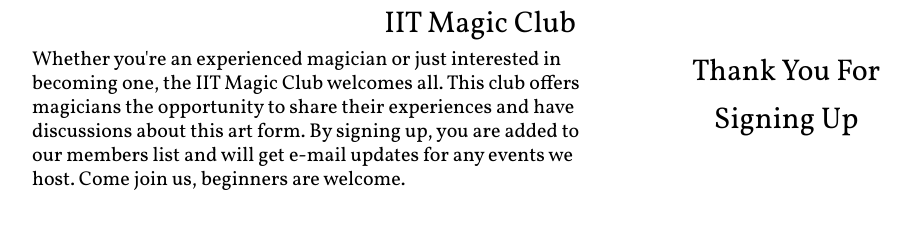
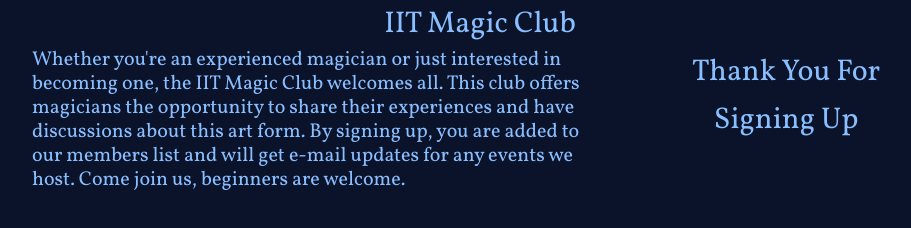
Before and after one commit to randalkwok/itmd362-project-1, a plain HTML site: page index.html in a window 1280 px wide. Both pictures are taken after typing "Sample", "name@example.com" into the empty fields and a click on the input "Sign Up". Shown: the whole page, without its empty margins (160-1071 px from the left). Drawn offline with nearby package versions, Linux system fonts and the light colour scheme.

Commit message:
Add temporary colors

```diff
--- a/css/screen.css
+++ b/css/screen.css
@@ -176,6 +176,8 @@ html {
   font-size: 1.25em;/* 20 / 16 = 1.25 */
   line-height: 1.2em;/* 24 / 20 = 1.2 */
   font-family: 'Vollkorn', Palatino, serif;
+  background: #0B132B;
+  color: #89BEFF;
 }
 
 body{
@@ -212,6 +214,7 @@ input[type="submit"] {
   float: right;
   border-radius: 0.4em;
   margin-top: 0.6em;
+  background: #6FFFE9;
 }
 
 #phone-warning, #email-warning, #name-warning {
--- a/js/site.js
+++ b/js/site.js
@@ -3,7 +3,7 @@ $('#signup-form').on('submit',
     var phone = $('#phone').val();
     var re = /\d{3}.*\d{3}.*\d{4}/;
     var email = $('#email').val();
-    var re2 = /.*@.*/;
+    var re2 = /^[^\s@]+@[^\s@]+$/;
     var name = $('#name').val();
     var validPhone = false;
     var validEmail = false;
```
